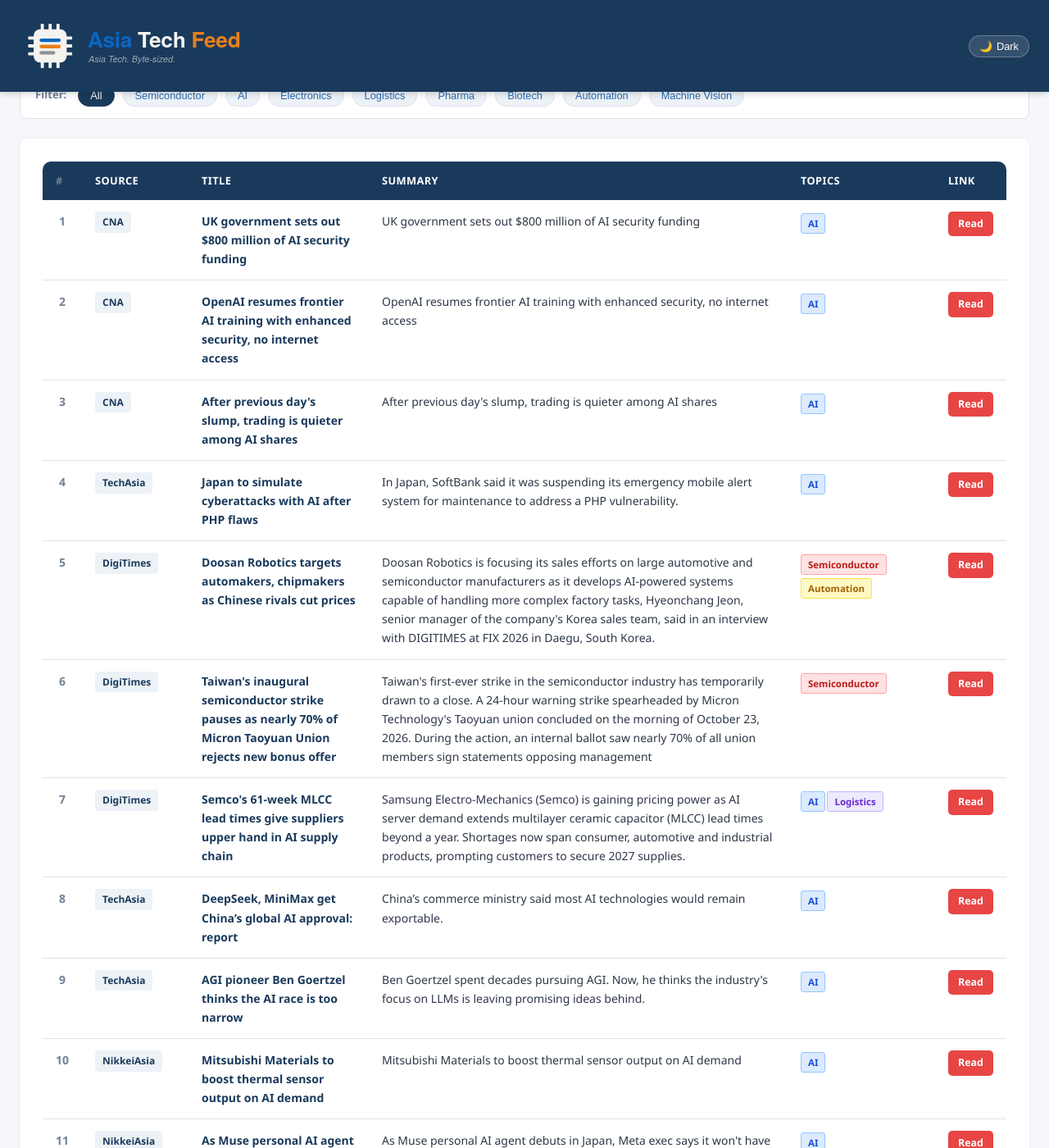
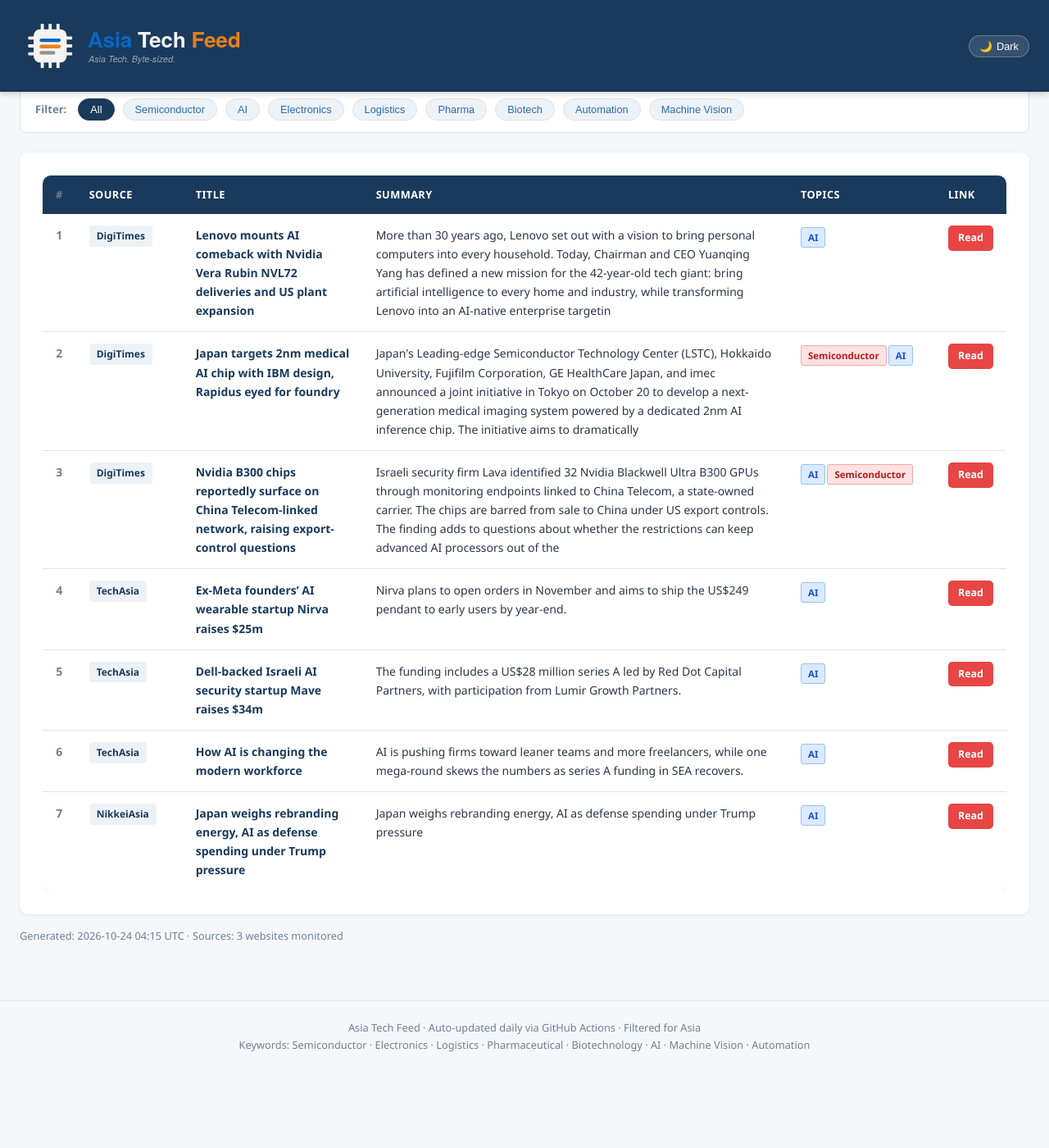
Before and after one commit to asiatechfeed/Asia-Tech-Feed, a Jekyll site: the page built from _posts/2026-10-24-asia-tech-news-digest.md, in a window 1280 px wide and 1400 px high, scrolled down 661 px. Shown: the whole window at 82% size. Built offline with Jekyll 4.4.1, drawn with Linux system fonts in a browser that asks for light colours; a script that is not in the unit is left out; after the commit the page ends 1968 px from its top, so only the background shows below that; some of the changed text lies outside the part shown.

Commit message:
📰 News digest 2026-10-24 (7 articles)

```diff
--- a/_posts/2026-10-24-asia-tech-news-digest.md
+++ b/_posts/2026-10-24-asia-tech-news-digest.md
@@ -1,16 +1,16 @@
 ---
 layout: post
 title: "Asia Tech News Digest - October 24, 2026"
-date: 2026-10-24 08:17:45 +0800
-articles_count: 12
-sources_count: 4
-sources: ["CNA", "DigiTimes", "NikkeiAsia", "TechAsia"]
+date: 2026-10-24 12:15:40 +0800
+articles_count: 7
+sources_count: 3
+sources: ["DigiTimes", "NikkeiAsia", "TechAsia"]
 csv_file: /assets/data/news-2026-10-24.tsv
-featured_title: "UK government sets out $800 million of AI security funding"
-featured_url: "https://www.channelnewsasia.com/business/uk-government-sets-out-800-million-ai-security-funding-6488176"
-featured_source: "CNA"
-featured_summary: "UK government sets out $800 million of AI security funding"
-featured_image: "https://dam.mediacorp.sg/image/upload/s--zCiK_ZUU--/c_fill,g_auto,h_676,w_1200/fl_relative,g_south_east,l_mediacorp:cna:watermark:2024-04:reuters_1,w_0.1/f_auto,q_auto/v1/one-cms/core/2026-10-23T230317Z_1_LYNXMPEM9M1Y2_RTROPTP_3_TECH-AI.JPG?itok=Ysl98Yri"
+featured_title: "Lenovo mounts AI comeback with Nvidia Vera Rubin NVL72 deliveries and US plant expansion"
+featured_url: "https://www.digitimes.com/news/a20261023PD225/lenovo-nvidia-infrastructure-rubin-manufacturing.html"
+featured_source: "DigiTimes"
+featured_summary: "More than 30 years ago, Lenovo set out with a vision to bring personal computers into every household. Today, Chairman and CEO Yuanqing Yang has defined a new mission for the 42-year-old tech giant: bring artificial intelligence to every home and industry, while transforming Lenovo into an AI-native enterprise targetin"
+featured_image: "https://img.digitimes.com/newsshow/20261023pd225_files/2_2b.jpg"
 ---
 
 <table class="news-table">
@@ -27,99 +27,59 @@ featured_image: "https://dam.mediacorp.sg/image/upload/s--zCiK_ZUU--/c_fill,g_au
 <tbody>
 <tr>
   <td class="col-num">1</td>
-  <td class="col-source"><span class="source-badge">CNA</span></td>
-  <td class="col-title"><span class="article-title">UK government sets out $800 million of AI security funding</span></td>
-  <td class="col-summary">UK government sets out $800 million of AI security funding</td>
+  <td class="col-source"><span class="source-badge">DigiTimes</span></td>
+  <td class="col-title"><span class="article-title">Lenovo mounts AI comeback with Nvidia Vera Rubin NVL72 deliveries and US plant expansion</span></td>
+  <td class="col-summary">More than 30 years ago, Lenovo set out with a vision to bring personal computers into every household. Today, Chairman and CEO Yuanqing Yang has defined a new mission for the 42-year-old tech giant: bring artificial intelligence to every home and industry, while transforming Lenovo into an AI-native enterprise targetin</td>
   <td class="col-tags"><span class="tag ai">AI</span></td>
-  <td class="col-link"><a class="btn-link" href="https://www.channelnewsasia.com/business/uk-government-sets-out-800-million-ai-security-funding-6488176" target="_blank" rel="noopener">Read</a></td>
+  <td class="col-link"><a class="btn-link" href="https://www.digitimes.com/news/a20261023PD225/lenovo-nvidia-infrastructure-rubin-manufacturing.html" target="_blank" rel="noopener">Read</a></td>
 </tr>
 <tr>
   <td class="col-num">2</td>
-  <td class="col-source"><span class="source-badge">CNA</span></td>
-  <td class="col-title"><span class="article-title">OpenAI resumes frontier AI training with enhanced security, no internet access</span></td>
-  <td class="col-summary">OpenAI resumes frontier AI training with enhanced security, no internet access</td>
-  <td class="col-tags"><span class="tag ai">AI</span></td>
-  <td class="col-link"><a class="btn-link" href="https://www.channelnewsasia.com/business/openai-resumes-frontier-ai-training-enhanced-security-no-internet-access-6487981" target="_blank" rel="noopener">Read</a></td>
+  <td class="col-source"><span class="source-badge">DigiTimes</span></td>
+  <td class="col-title"><span class="article-title">Japan targets 2nm medical AI chip with IBM design, Rapidus eyed for foundry</span></td>
+  <td class="col-summary">Japan's Leading-edge Semiconductor Technology Center (LSTC), Hokkaido University, Fujifilm Corporation, GE HealthCare Japan, and imec announced a joint initiative in Tokyo on October 20 to develop a next-generation medical imaging system powered by a dedicated 2nm AI inference chip. The initiative aims to dramatically </td>
+  <td class="col-tags"><span class="tag semi">Semiconductor</span><span class="tag ai">AI</span></td>
+  <td class="col-link"><a class="btn-link" href="https://www.digitimes.com/news/a20261023PD230/medical-2nm-ibm-rapidus-design.html" target="_blank" rel="noopener">Read</a></td>
 </tr>
 <tr>
   <td class="col-num">3</td>
-  <td class="col-source"><span class="source-badge">CNA</span></td>
-  <td class="col-title"><span class="article-title">After previous day's slump, trading is quieter among AI shares</span></td>
-  <td class="col-summary">After previous day's slump, trading is quieter among AI shares</td>
-  <td class="col-tags"><span class="tag ai">AI</span></td>
-  <td class="col-link"><a class="btn-link" href="https://www.channelnewsasia.com/business/after-previous-days-slump-trading-quieter-among-ai-shares-6487931" target="_blank" rel="noopener">Read</a></td>
+  <td class="col-source"><span class="source-badge">DigiTimes</span></td>
+  <td class="col-title"><span class="article-title">Nvidia B300 chips reportedly surface on China Telecom-linked network, raising export-control questions</span></td>
+  <td class="col-summary">Israeli security firm Lava identified 32 Nvidia Blackwell Ultra B300 GPUs through monitoring endpoints linked to China Telecom, a state-owned carrier. The chips are barred from sale to China under US export controls. The finding adds to questions about whether the restrictions can keep advanced AI processors out of the</td>
+  <td class="col-tags"><span class="tag ai">AI</span><span class="tag semi">Semiconductor</span></td>
+  <td class="col-link"><a class="btn-link" href="https://www.digitimes.com/news/a20261023VL220/nvidia-chips-security-blackwell-china-telecom.html" target="_blank" rel="noopener">Read</a></td>
 </tr>
 <tr>
   <td class="col-num">4</td>
   <td class="col-source"><span class="source-badge">TechAsia</span></td>
-  <td class="col-title"><span class="article-title">Japan to simulate cyberattacks with AI after PHP flaws</span></td>
-  <td class="col-summary">In Japan, SoftBank said it was suspending its emergency mobile alert system for maintenance to address a PHP vulnerability.</td>
+  <td class="col-title"><span class="article-title">Ex-Meta founders’ AI wearable startup Nirva raises $25m</span></td>
+  <td class="col-summary">Nirva plans to open orders in November and aims to ship the US$249 pendant to early users by year-end.</td>
   <td class="col-tags"><span class="tag ai">AI</span></td>
-  <td class="col-link"><a class="btn-link" href="https://www.techinasia.com/softbank-shares-jump-7-111b-bond-sale-openai" target="_blank" rel="noopener">Read</a></td>
+  <td class="col-link"><a class="btn-link" href="https://www.techinasia.com/endowus-ceo-gregory-van-optimistic-profitability" target="_blank" rel="noopener">Read</a></td>
 </tr>
 <tr>
   <td class="col-num">5</td>
-  <td class="col-source"><span class="source-badge">DigiTimes</span></td>
-  <td class="col-title"><span class="article-title">Doosan Robotics targets automakers, chipmakers as Chinese rivals cut prices</span></td>
-  <td class="col-summary">Doosan Robotics is focusing its sales efforts on large automotive and semiconductor manufacturers as it develops AI-powered systems capable of handling more complex factory tasks, Hyeonchang Jeon, senior manager of the company's Korea sales team, said in an interview with DIGITIMES at FIX 2026 in Daegu, South Korea.</td>
-  <td class="col-tags"><span class="tag semi">Semiconductor</span><span class="tag auto">Automation</span></td>
-  <td class="col-link"><a class="btn-link" href="https://www.digitimes.com/news/a20261023VL222/doosan-sales-robot-2026-automotive.html" target="_blank" rel="noopener">Read</a></td>
+  <td class="col-source"><span class="source-badge">TechAsia</span></td>
+  <td class="col-title"><span class="article-title">Dell-backed Israeli AI security startup Mave raises $34m</span></td>
+  <td class="col-summary">The funding includes a US$28 million series A led by Red Dot Capital Partners, with participation from Lumir Growth Partners.</td>
+  <td class="col-tags"><span class="tag ai">AI</span></td>
+  <td class="col-link"><a class="btn-link" href="https://www.techinasia.com/pentagon-tests-openai-google-models-after-anthropic-ban" target="_blank" rel="noopener">Read</a></td>
 </tr>
 <tr>
   <td class="col-num">6</td>
-  <td class="col-source"><span class="source-badge">DigiTimes</span></td>
-  <td class="col-title"><span class="article-title">Taiwan's inaugural semiconductor strike pauses as nearly 70% of Micron Taoyuan Union rejects new bonus offer</span></td>
-  <td class="col-summary">Taiwan's first-ever strike in the semiconductor industry has temporarily drawn to a close. A 24-hour warning strike spearheaded by Micron Technology's Taoyuan union concluded on the morning of October 23, 2026. During the action, an internal ballot saw nearly 70% of all union members sign statements opposing management</td>
-  <td class="col-tags"><span class="tag semi">Semiconductor</span></td>
-  <td class="col-link"><a class="btn-link" href="https://www.digitimes.com/news/a20261023PD239/strike-taiwan-micron-management-2026.html" target="_blank" rel="noopener">Read</a></td>
+  <td class="col-source"><span class="source-badge">TechAsia</span></td>
+  <td class="col-title"><span class="article-title">How AI is changing the modern workforce</span></td>
+  <td class="col-summary">AI is pushing firms toward leaner teams and more freelancers, while one mega-round skews the numbers as series A funding in SEA recovers.</td>
+  <td class="col-tags"><span class="tag ai">AI</span></td>
+  <td class="col-link"><a class="btn-link" href="https://www.techinasia.com/ai-changing-modern-workforce" target="_blank" rel="noopener">Read</a></td>
 </tr>
 <tr>
   <td class="col-num">7</td>
-  <td class="col-source"><span class="source-badge">DigiTimes</span></td>
-  <td class="col-title"><span class="article-title">Semco's 61-week MLCC lead times give suppliers upper hand in AI supply chain</span></td>
-  <td class="col-summary">Samsung Electro-Mechanics (Semco) is gaining pricing power as AI server demand extends multilayer ceramic capacitor (MLCC) lead times beyond a year. Shortages now span consumer, automotive and industrial products, prompting customers to secure 2027 supplies.</td>
-  <td class="col-tags"><span class="tag ai">AI</span><span class="tag logis">Logistics</span></td>
-  <td class="col-link"><a class="btn-link" href="https://www.digitimes.com/news/a20261023VL202/semco-mlcc-ai-server-2027-demand.html" target="_blank" rel="noopener">Read</a></td>
-</tr>
-<tr>
-  <td class="col-num">8</td>
-  <td class="col-source"><span class="source-badge">TechAsia</span></td>
-  <td class="col-title"><span class="article-title">DeepSeek, MiniMax get China’s global AI approval: report</span></td>
-  <td class="col-summary">China’s commerce ministry said most AI technologies would remain exportable.</td>
+  <td class="col-source"><span class="source-badge">NikkeiAsia</span></td>
+  <td class="col-title"><span class="article-title">Japan weighs rebranding energy, AI as defense spending under Trump pressure</span></td>
+  <td class="col-summary">Japan weighs rebranding energy, AI as defense spending under Trump pressure</td>
   <td class="col-tags"><span class="tag ai">AI</span></td>
-  <td class="col-link"><a class="btn-link" href="https://www.techinasia.com/deepseek-huawei-develop-programming-tools-ascend-chips" target="_blank" rel="noopener">Read</a></td>
-</tr>
-<tr>
-  <td class="col-num">9</td>
-  <td class="col-source"><span class="source-badge">TechAsia</span></td>
-  <td class="col-title"><span class="article-title">AGI pioneer Ben Goertzel thinks the AI race is too narrow</span></td>
-  <td class="col-summary">Ben Goertzel spent decades pursuing AGI. Now, he thinks the industry's focus on LLMs is leaving promising ideas behind.</td>
-  <td class="col-tags"><span class="tag ai">AI</span></td>
-  <td class="col-link"><a class="btn-link" href="https://www.techinasia.com/agi-pioneer-ben-goertzel-thinks-ai-race-narrow" target="_blank" rel="noopener">Read</a></td>
-</tr>
-<tr>
-  <td class="col-num">10</td>
-  <td class="col-source"><span class="source-badge">NikkeiAsia</span></td>
-  <td class="col-title"><span class="article-title">Mitsubishi Materials to boost thermal sensor output on AI demand</span></td>
-  <td class="col-summary">Mitsubishi Materials to boost thermal sensor output on AI demand</td>
-  <td class="col-tags"><span class="tag ai">AI</span></td>
-  <td class="col-link"><a class="btn-link" href="https://asia.nikkei.com/spotlight/supply-chain/mitsubishi-materials-to-boost-thermal-sensor-output-on-ai-demand" target="_blank" rel="noopener">Read</a></td>
-</tr>
-<tr>
-  <td class="col-num">11</td>
-  <td class="col-source"><span class="source-badge">NikkeiAsia</span></td>
-  <td class="col-title"><span class="article-title">As Muse personal AI agent debuts in Japan, Meta exec says it won't have ads</span></td>
-  <td class="col-summary">As Muse personal AI agent debuts in Japan, Meta exec says it won't have ads</td>
-  <td class="col-tags"><span class="tag ai">AI</span></td>
-  <td class="col-link"><a class="btn-link" href="https://asia.nikkei.com/editor-s-picks/interview/as-muse-personal-ai-agent-debuts-in-japan-meta-exec-says-it-won-t-have-ads" target="_blank" rel="noopener">Read</a></td>
-</tr>
-<tr>
-  <td class="col-num">12</td>
-  <td class="col-source"><span class="source-badge">NikkeiAsia</span></td>
-  <td class="col-title"><span class="article-title">Japan banks prepared to weather AI crash, global rate spike: BOJ stress test</span></td>
-  <td class="col-summary">Japan banks prepared to weather AI crash, global rate spike: BOJ stress test</td>
-  <td class="col-tags"><span class="tag ai">AI</span></td>
-  <td class="col-link"><a class="btn-link" href="https://asia.nikkei.com/business/finance/japan-banks-prepared-to-weather-ai-crash-global-rate-spike-boj-stress-test" target="_blank" rel="noopener">Read</a></td>
+  <td class="col-link"><a class="btn-link" href="https://asia.nikkei.com/politics/defense/japan-weighs-rebranding-energy-ai-as-defense-spending-under-trump-pressure" target="_blank" rel="noopener">Read</a></td>
 </tr>
 </tbody>
 </table>
```
Also changed, not shown: _data/seen_urls.json (+8 -1 lines), _digest_meta.json (+23 -24 lines), assets/data/news-2026-10-24.tsv (+7 -12 lines), assets/data/search-index.json.
